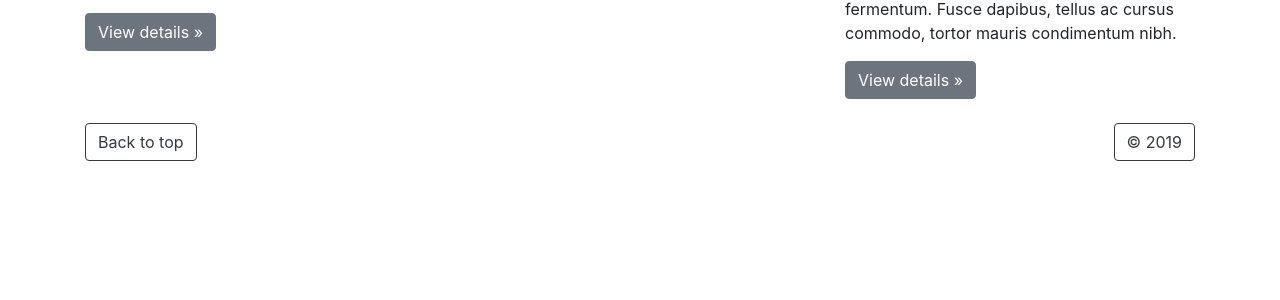
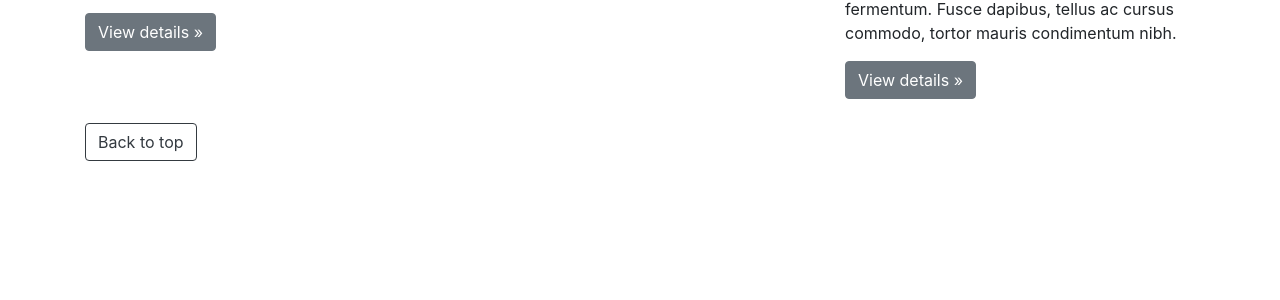
Before and after one commit to sebastianlach/dockerboard, a Django app: page / in a window 1280 px wide. Shown: the part 185-485 px from the top of the page. Run offline with Django 3.2, Linux system fonts and the light colour scheme; some libraries are stand-ins or nearby versions.

Commit message:
Refactor main layout

```diff
--- a/dockerboard/templates/layout.html
+++ b/dockerboard/templates/layout.html
@@ -1,25 +1,20 @@
 <!doctype html>
 <html lang="en">
     <head>
-    <!-- Required meta tags -->
+
+        <title>Dockerboard</title>
         <meta charset="utf-8">
         <meta name="viewport" content="width=device-width, initial-scale=1, shrink-to-fit=no">
 
-    <!-- Bootstrap CSS -->
-    <link rel="stylesheet" href="https://stackpath.bootstrapcdn.com/bootstrap/4.3.1/css/bootstrap.min.css" integrity="sha384-ggOyR0iXCbMQv3Xipma34MD+dH/1fQ784/j6cY/iJTQUOhcWr7x9JvoRxT2MZw1T" crossorigin="anonymous">
-
+        <link rel="stylesheet" href="https://cdnjs.cloudflare.com/ajax/libs/twitter-bootstrap/4.3.1/css/bootstrap.min.css" integrity="sha256-YLGeXaapI0/5IgZopewRJcFXomhRMlYYjugPLSyNjTY=" crossorigin="anonymous" />
         <link rel="stylesheet" href="https://cdnjs.cloudflare.com/ajax/libs/jqueryui/1.12.1/jquery-ui.min.css" integrity="sha256-rByPlHULObEjJ6XQxW/flG2r+22R5dKiAoef+aXWfik=" crossorigin="anonymous" />
+        <link rel="stylesheet" href="https://cdnjs.cloudflare.com/ajax/libs/jqueryui/1.12.1/jquery-ui.theme.min.css" integrity="sha256-AjyoyaRtnGVTywKH/Isxxu5PXI0s4CcE0BzPAX83Ppc=" crossorigin="anonymous" />
 
         <script src="https://cdnjs.cloudflare.com/ajax/libs/jquery/3.4.1/jquery.min.js" integrity="sha256-CSXorXvZcTkaix6Yvo6HppcZGetbYMGWSFlBw8HfCJo=" crossorigin="anonymous"></script>
-
         <script src="https://cdnjs.cloudflare.com/ajax/libs/jqueryui/1.12.1/jquery-ui.min.js" integrity="sha256-KM512VNnjElC30ehFwehXjx1YCHPiQkOPmqnrWtpccM=" crossorigin="anonymous"></script>
 
-<link rel="stylesheet" href="https://cdnjs.cloudflare.com/ajax/libs/jqueryui/1.12.1/jquery-ui.theme.min.css" integrity="sha256-AjyoyaRtnGVTywKH/Isxxu5PXI0s4CcE0BzPAX83Ppc=" crossorigin="anonymous" />
-
-    <title>Hello, world!</title>
     </head>
     <body style="padding-top: 4rem;">
-
 
         <header>
             <nav class="navbar navbar-expand-md navbar-dark fixed-top bg-dark">
@@ -40,7 +35,9 @@
                         </li>
                         {% url 'images:list' as path %}
                         <li class="nav-item {% if request.path == path %}active{% endif %}">
-           <a class="nav-link" href="{% url 'images:list' %}">Images</a>
+                            <a class="nav-link" href="{% url 'images:list' %}">
+                                Images
+                            </a>
                         </li>
                         <li class="nav-item">
                             <a class="nav-link disabled" href="#">v0.1.0</a>
@@ -49,29 +46,24 @@
 
                     <a class="btn btn-secondary" style="margin-left: 12px;" href="#" role="button">Run container</a>
                     <a class="btn btn-secondary" style="margin-left: 12px;" href="#" role="button">Pull image</a>
+
                 </div>
             </nav>
         </header>
 
         <main role="main">
 
-
             {% block content %}
-  <h1>EMPTY</h1>
             {% endblock %}
 
-  <!-- FOOTER -->
             <footer class="container mt-2">
-      <p class="float-right"><span class="btn btn-outline-dark">&copy; 2019</span></p>
-    <p><a href="#" class="btn btn-outline-dark">Back to top</a></p>
+                <p>
+                    <a href="#" class="btn btn-outline-dark">Back to top</a>
+                </p>
             </footer>
 
         </main>
 
-    <!-- Optional JavaScript -->
-    <!-- jQuery first, then Popper.js, then Bootstrap JS -->
-    <script src="https://cdnjs.cloudflare.com/ajax/libs/popper.js/1.14.7/umd/popper.min.js" integrity="sha384-UO2eT0CpHqdSJQ6hJty5KVphtPhzWj9WO1clHTMGa3JDZwrnQq4sF86dIHNDz0W1" crossorigin="anonymous"></script>
-    <script src="https://stackpath.bootstrapcdn.com/bootstrap/4.3.1/js/bootstrap.min.js" integrity="sha384-JjSmVgyd0p3pXB1rRibZUAYoIIy6OrQ6VrjIEaFf/nJGzIxFDsf4x0xIM+B07jRM" crossorigin="anonymous"></script>
         <script type="text/javascript">
             $(document).ready(function() {
                 {% block script %}
```
Lines whose indentation alone changed are shown as unchanged.
